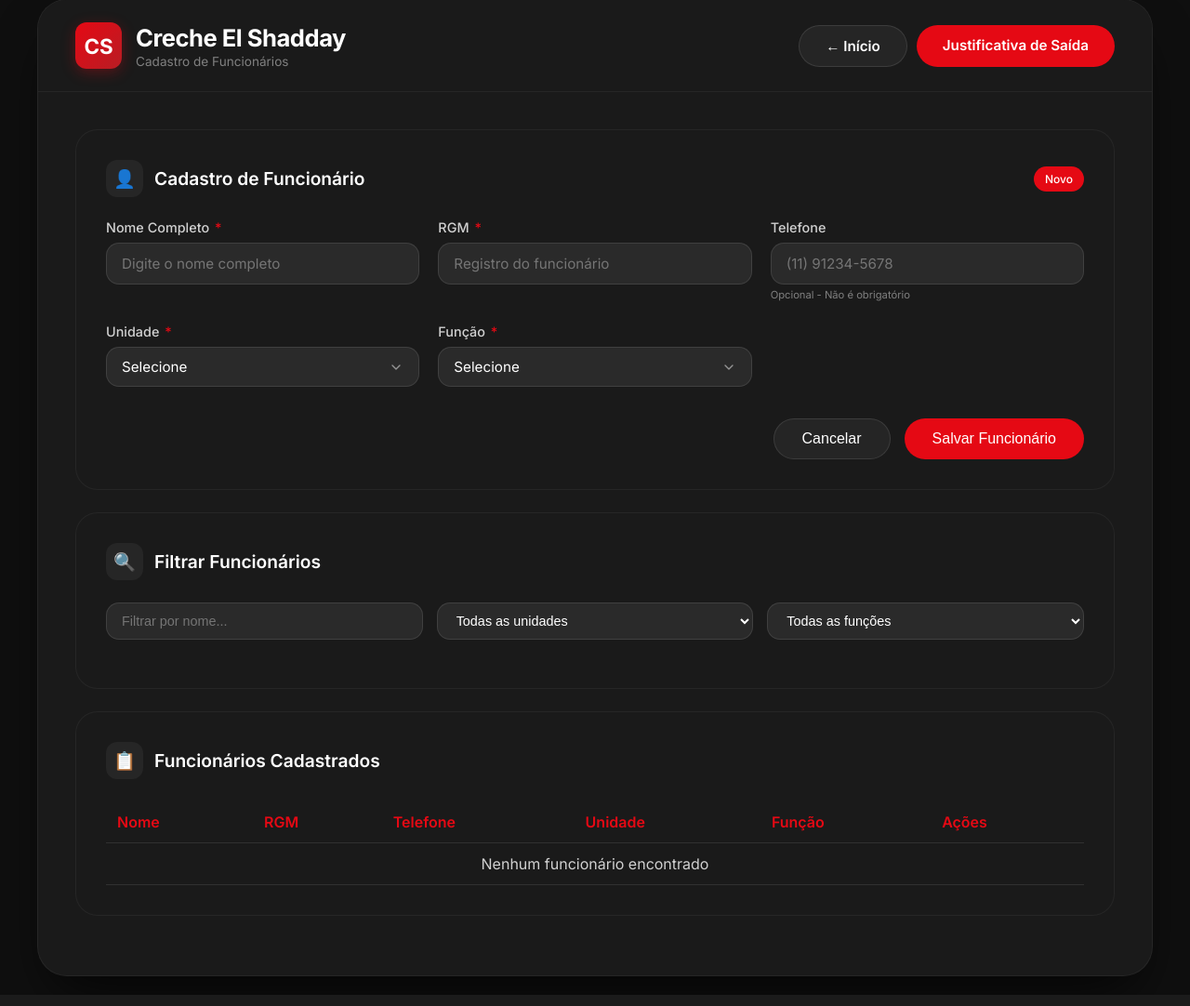
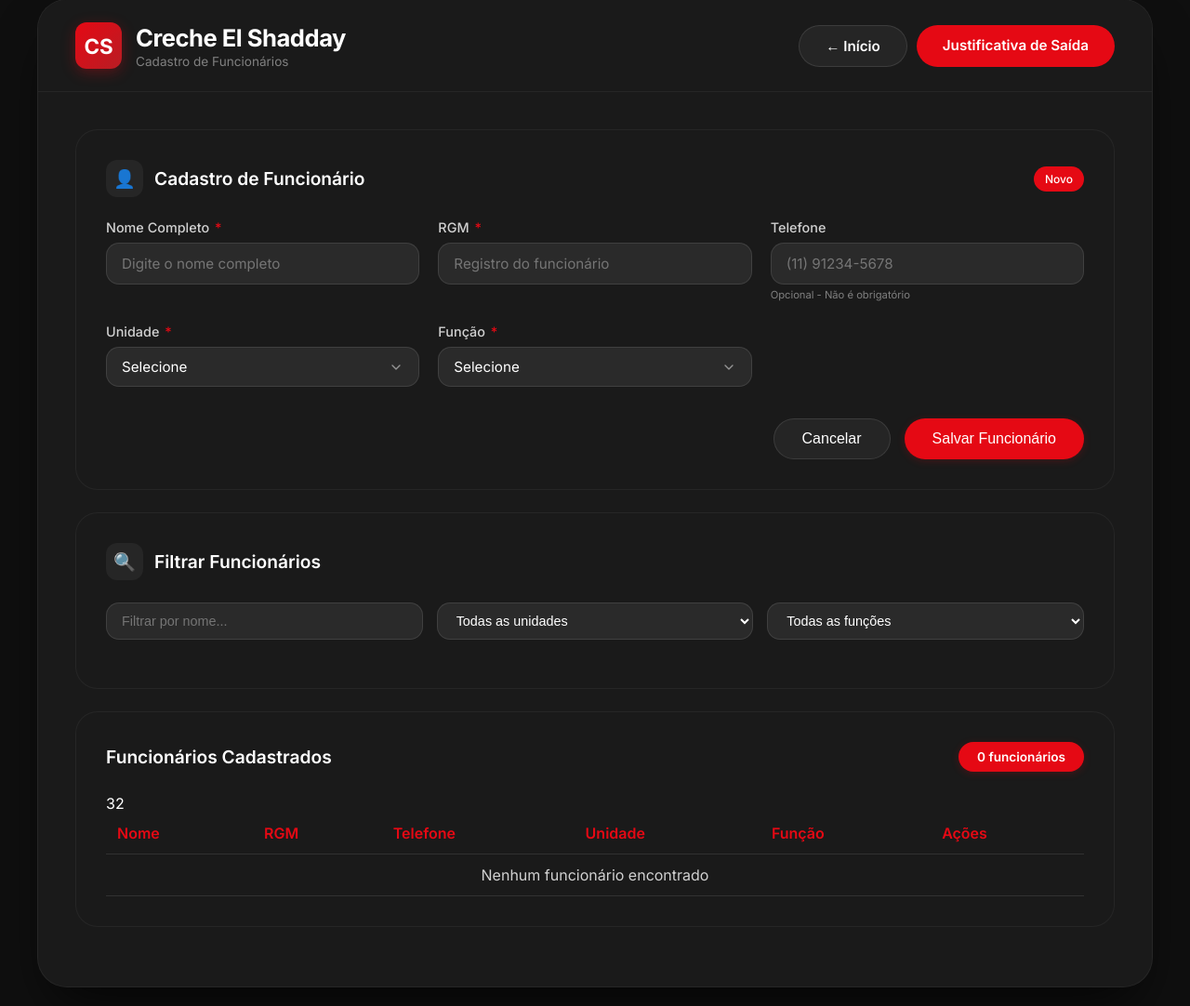
Before and after one commit to suportecodetecx/creche-elshadday, a Flask app: page /funcionarios/cadastro in a window 1280 px wide. Shown: the part 21-1103 px from the top of the page at 93% size. Run offline with Flask 3, Linux system fonts and the light colour scheme; data that the repository does not hold is empty.

Commit message:
feat: atualização do cadastro de funcionários

```diff
--- a/templates/administracao/cadastro_func.html
+++ b/templates/administracao/cadastro_func.html
@@ -190,6 +190,20 @@
             color: white;
         }
 
+        /* Contador de funcionários - MESMO ESTILO DO BOTÃO SALVAR */
+        .contador-funcionarios {
+            display: inline-flex;
+            align-items: center;
+            padding: 8px 20px;
+            border-radius: 30px;
+            font-size: 0.85rem;
+            font-weight: 600;
+            background: var(--netflix-red);
+            color: white;
+            box-shadow: 0 2px 8px rgba(229, 9, 20, 0.2);
+            transition: all 0.2s ease;
+        }
+
         /* Filtros */
         .filtros-container {
             display: flex;
@@ -300,11 +314,13 @@
         .btn-primary {
             background: var(--netflix-red);
             color: white;
+            box-shadow: 0 2px 8px rgba(229, 9, 20, 0.2);
         }
 
         .btn-primary:hover {
             background: var(--netflix-red-dark);
             transform: translateY(-2px);
+            box-shadow: 0 4px 12px rgba(229, 9, 20, 0.3);
         }
 
         .btn-secondary {
@@ -318,7 +334,7 @@
             border-color: var(--netflix-red);
         }
 
-        /* Botões de ação na tabela - CORRIGIDOS */
+        /* Botões de ação na tabela */
         .acoes-container {
             display: flex;
             gap: 8px;
@@ -626,13 +642,13 @@
             <!-- Lista de Funcionários -->
             <div class="form-card">
                 <div class="card-header">
-                    <div class="header-icon">📋</div>
                     <h2>Funcionários Cadastrados</h2>
+                    <span class="contador-funcionarios" id="contadorFuncionarios">0 funcionários</span>
                 </div>
                 <div class="tabela-container">
                     <table class="tabela-funcionarios" id="tabelaFuncionarios">
                         <thead>
-            <tr>
+                            32
                                 <th>Nome</th>
                                 <th>RGM</th>
                                 <th>Telefone</th>
@@ -647,6 +663,9 @@
                             </tr>
                         </tbody>
                     </table>
+                </div>
+            </div>
+        </main>
     </div>
 
     <!-- Modal de Confirmação de Exclusão -->
@@ -722,12 +741,22 @@
                         aplicarFiltros();
                     } else {
                         document.getElementById('listaFuncionarios').innerHTML = '<tr><td colspan="6" style="text-align: center;">Nenhum funcionário cadastrado</td></tr>';
+                        atualizarContador(0);
                     }
                 })
                 .catch(error => {
                     console.error('Erro:', error);
                     mostrarNotificacao('Erro ao carregar funcionários', 'error');
                 });
+        }
+
+        function atualizarContador(quantidade) {
+            const contador = document.getElementById('contadorFuncionarios');
+            if (quantidade === 1) {
+                contador.textContent = `${quantidade} funcionário`;
+            } else {
+                contador.textContent = `${quantidade} funcionários`;
+            }
         }
 
         function aplicarFiltros() {
@@ -743,6 +772,7 @@
             });
 
             exibirTabela(filtrados);
+            atualizarContador(filtrados.length);
         }
 
         function filtrarFuncionarios() {
```
Lines whose indentation alone changed are shown as unchanged.
